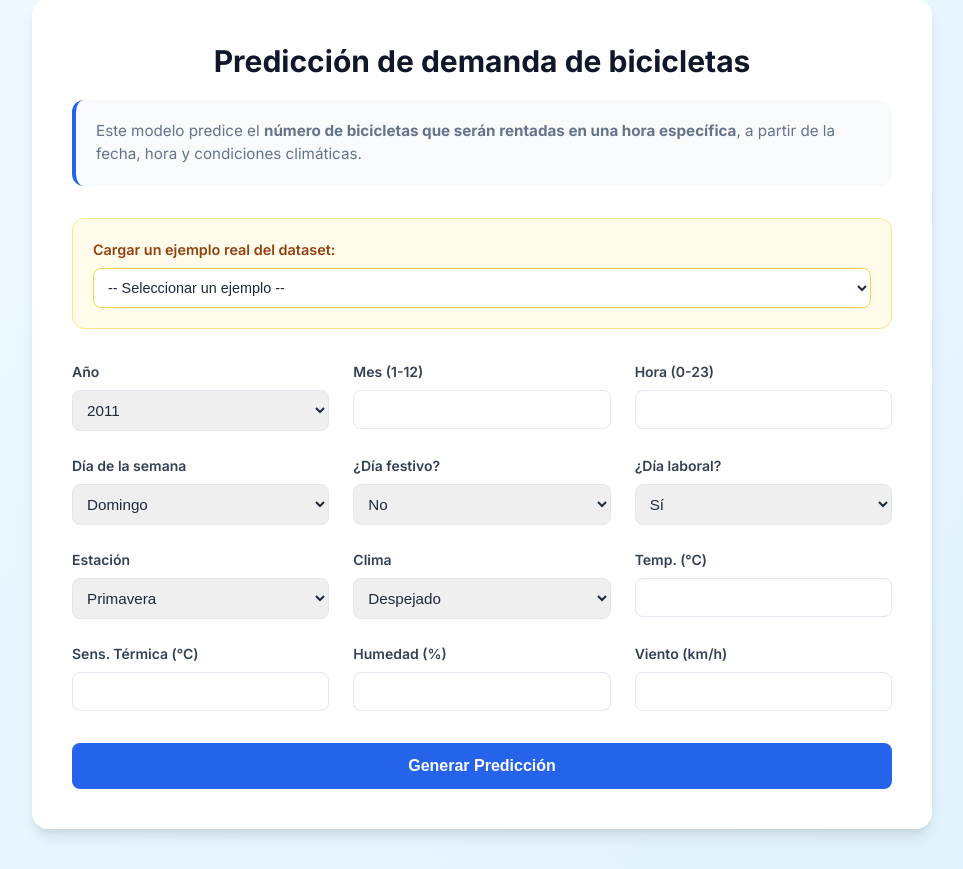
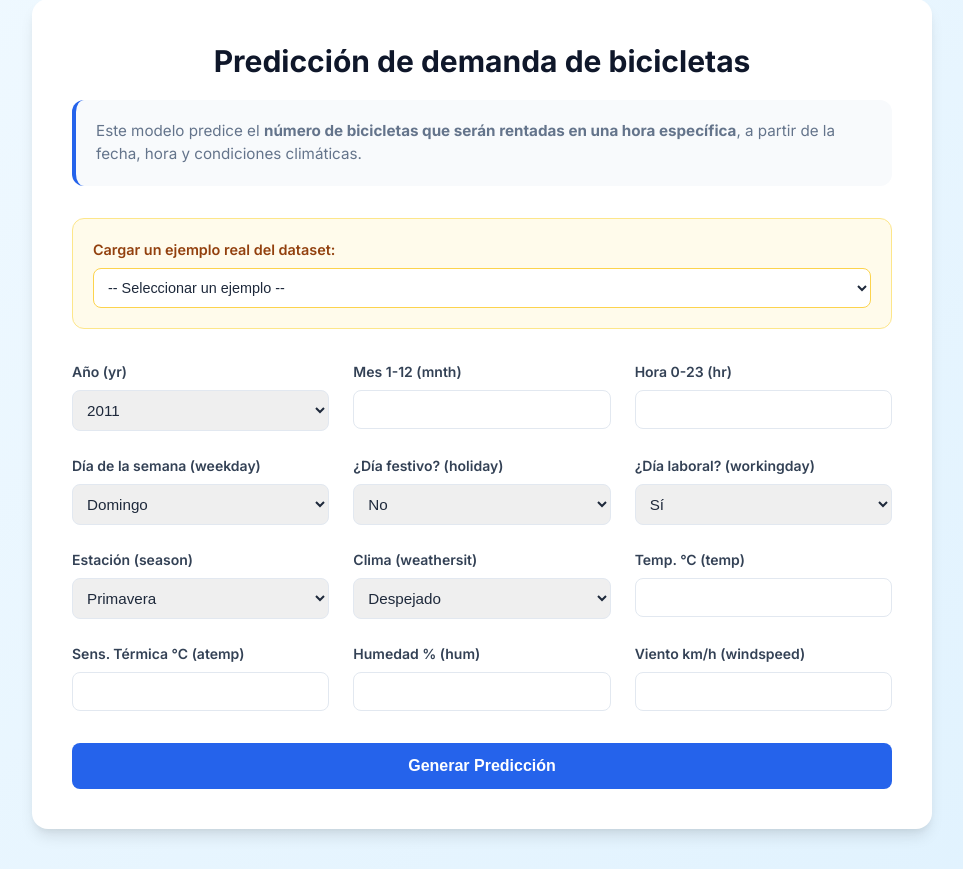
Before and after one commit to GelacioHB2004/Flask-Bike-Sharing, a Flask app: page / in a window 1280 px wide. Shown: the part 41-910 px from the top of the page, without its empty margins (158-1121 px from the left). Run offline with Flask 3, Linux system fonts and the light colour scheme; parts of the project's set-up code (start-up, migrations or seed data) failed here and were passed over.

Commit message:
bikesharing6

```diff
--- a/app.py
+++ b/app.py
@@ -34,6 +34,8 @@ def normalizar_windspeed(windspeed_real):
 def index():
     resultado = None
     error = None
+    valor_real = None
+    diferencia = None
 
     if request.method == "POST":
         try:
@@ -50,6 +52,9 @@ def index():
             atemp_real = float(request.form["sensacion_termica"])
             hum_real = float(request.form["humedad"])
             wind_real = float(request.form["viento"])
+
+            # Valor real de cnt, solo presente si se cargó un ejemplo del dataset
+            cnt_real_str = request.form.get("cnt_real", "")
 
             # Validación de rangos razonables
             if not (1 <= mes <= 12):
@@ -84,12 +89,23 @@ def index():
             prediccion = pipeline.predict(datos)[0]
             resultado = max(0, round(prediccion))  # nunca puede haber una demanda negativa de bicicletas
 
+            # Si se usó un ejemplo del dataset, calculo la comparación contra el valor real
+            if cnt_real_str.strip() != "":
+                valor_real = int(cnt_real_str)
+                diferencia = abs(valor_real - resultado)
+
         except (ValueError, KeyError) as e:
             error = f"Datos inválidos: {e}"
         except Exception as e:
             error = f"Ocurrió un error al procesar la predicción: {e}"
 
-    return render_template("FormularioBikeSharing.html", resultado=resultado, error=error)
+    return render_template(
+        "FormularioBikeSharing.html",
+        resultado=resultado,
+        error=error,
+        valor_real=valor_real,
+        diferencia=diferencia
+    )
 
 
 if __name__ == "__main__":
--- a/templates/FormularioBikeSharing.html
+++ b/templates/FormularioBikeSharing.html
@@ -53,9 +53,11 @@
         </div>
 
         <form method="POST">
+            <input type="hidden" id="cnt_real" name="cnt_real" value="">
+
             <div class="form-grid">
                 <div class="form-group">
-                    <label for="anio">Año</label>
+                    <label for="anio">Año (yr)</label>
                     <select name="anio" id="anio" required>
                         <option value="2011">2011</option>
                         <option value="2012">2012</option>
@@ -63,17 +65,17 @@
                 </div>
 
                 <div class="form-group">
-                    <label for="mes">Mes (1-12)</label>
+                    <label for="mes">Mes 1-12 (mnth)</label>
                     <input type="number" name="mes" id="mes" min="1" max="12" required>
                 </div>
 
                 <div class="form-group">
-                    <label for="hora">Hora (0-23)</label>
+                    <label for="hora">Hora 0-23 (hr)</label>
                     <input type="number" name="hora" id="hora" min="0" max="23" required>
                 </div>
 
                 <div class="form-group">
-                    <label for="dia_semana">Día de la semana</label>
+                    <label for="dia_semana">Día de la semana (weekday)</label>
                     <select name="dia_semana" id="dia_semana" required>
                         <option value="0">Domingo</option>
                         <option value="1">Lunes</option>
@@ -86,7 +88,7 @@
                 </div>
 
                 <div class="form-group">
-                    <label for="es_festivo">¿Día festivo?</label>
+                    <label for="es_festivo">¿Día festivo? (holiday)</label>
                     <select name="es_festivo" id="es_festivo" required>
                         <option value="0">No</option>
                         <option value="1">Sí</option>
@@ -94,7 +96,7 @@
                 </div>
 
                 <div class="form-group">
-                    <label for="es_laboral">¿Día laboral?</label>
+                    <label for="es_laboral">¿Día laboral? (workingday)</label>
                     <select name="es_laboral" id="es_laboral" required>
                         <option value="1">Sí</option>
                         <option value="0">No</option>
@@ -102,7 +104,7 @@
                 </div>
 
                 <div class="form-group">
-                    <label for="estacion">Estación</label>
+                    <label for="estacion">Estación (season)</label>
                     <select name="estacion" id="estacion" required>
                         <option value="1">Primavera</option>
                         <option value="2">Verano</option>
@@ -112,7 +114,7 @@
                 </div>
 
                 <div class="form-group">
-                    <label for="clima">Clima</label>
+                    <label for="clima">Clima (weathersit)</label>
                     <select name="clima" id="clima" required>
                         <option value="1">Despejado</option>
                         <option value="2">Nublado / niebla</option>
@@ -122,22 +124,22 @@
                 </div>
 
                 <div class="form-group">
-                    <label for="temperatura">Temp. (°C)</label>
+                    <label for="temperatura">Temp. °C (temp)</label>
                     <input type="number" step="any" name="temperatura" id="temperatura" required>
                 </div>
 
                 <div class="form-group">
-                    <label for="sensacion_termica">Sens. Térmica (°C)</label>
+                    <label for="sensacion_termica">Sens. Térmica °C (atemp)</label>
                     <input type="number" step="any" name="sensacion_termica" id="sensacion_termica" required>
                 </div>
 
                 <div class="form-group">
-                    <label for="humedad">Humedad (%)</label>
+                    <label for="humedad">Humedad % (hum)</label>
                     <input type="number" step="any" name="humedad" id="humedad" min="0" max="100" required>
                 </div>
 
                 <div class="form-group">
-                    <label for="viento">Viento (km/h)</label>
+                    <label for="viento">Viento km/h (windspeed)</label>
                     <input type="number" step="any" name="viento" id="viento" min="0" required>
                 </div>
             </div>
@@ -150,6 +152,14 @@
             <strong>Resultado Estimado:</strong>
             <span class="valor-prediccion">{{ resultado }}</span>
             <span>bicicletas rentadas en esa hora.</span>
+
+            {% if valor_real is not none %}
+            <hr style="margin: 12px 0; border-color: #2ecc71;">
+            <div>
+                <strong>Valor real (cnt):</strong> {{ valor_real }} bicicletas.<br>
+                <strong>Diferencia absoluta:</strong> {{ diferencia }} bicicletas.
+            </div>
+            {% endif %}
         </div>
         {% endif %}
 
@@ -160,36 +170,36 @@
 
     <script>
         const ejemplos = [
-            { anio: "2011", mes: 6, hora: 22, dia: "0", festivo: "0", laboral: "0", estacion: "2", clima: "1", temp: 22.08, atemp: 23.0, hum: 78.0, viento: 15.0 },
-            { anio: "2011", mes: 2, hora: 14, dia: "0", festivo: "0", laboral: "0", estacion: "1", clima: "1", temp: 7.98, atemp: 7.0, hum: 46.0, viento: 6.0 },
-            { anio: "2012", mes: 1, hora: 9, dia: "1", festivo: "1", laboral: "0", estacion: "1", clima: "1", temp: -3.3, atemp: -8.0, hum: 58.0, viento: 11.0 },
-            { anio: "2011", mes: 12, hora: 0, dia: "2", festivo: "0", laboral: "1", estacion: "4", clima: "2", temp: 15.5, atemp: 16.0, hum: 77.0, viento: 20.0 },
-            { anio: "2011", mes: 11, hora: 9, dia: "0", festivo: "0", laboral: "0", estacion: "4", clima: "2", temp: 6.1, atemp: 5.0, hum: 75.0, viento: 6.0 },
-            { anio: "2011", mes: 7, hora: 10, dia: "4", festivo: "0", laboral: "1", estacion: "3", clima: "1", temp: 24.9, atemp: 26.0, hum: 42.0, viento: 17.0 },
-            { anio: "2011", mes: 5, hora: 20, dia: "2", festivo: "0", laboral: "1", estacion: "2", clima: "1", temp: 23.02, atemp: 25.0, hum: 74.0, viento: 6.0 },
-            { anio: "2011", mes: 5, hora: 14, dia: "2", festivo: "0", laboral: "1", estacion: "2", clima: "2", temp: 24.9, atemp: 27.0, hum: 58.0, viento: 35.0 },
-            { anio: "2012", mes: 8, hora: 6, dia: "6", festivo: "0", laboral: "0", estacion: "3", clima: "1", temp: 24.9, atemp: 28.0, hum: 84.0, viento: 15.0 },
-            { anio: "2011", mes: 2, hora: 3, dia: "3", festivo: "0", laboral: "1", estacion: "1", clima: "2", temp: 1.4, atemp: -3.0, hum: 47.0, viento: 13.0 },
-            { anio: "2011", mes: 2, hora: 8, dia: "0", festivo: "0", laboral: "0", estacion: "1", clima: "2", temp: 2.34, atemp: -1.0, hum: 64.0, viento: 13.0 },
-            { anio: "2011", mes: 5, hora: 20, dia: "4", festivo: "0", laboral: "1", estacion: "2", clima: "1", temp: 20.2, atemp: 24.0, hum: 64.0, viento: 13.0 },
-            { anio: "2011", mes: 10, hora: 3, dia: "1", festivo: "0", laboral: "1", estacion: "4", clima: "1", temp: 3.28, atemp: 1.0, hum: 87.0, viento: 7.0 },
-            { anio: "2011", mes: 11, hora: 6, dia: "6", festivo: "0", laboral: "0", estacion: "4", clima: "1", temp: 3.28, atemp: -2.0, hum: 60.0, viento: 22.0 },
-            { anio: "2012", mes: 11, hora: 17, dia: "2", festivo: "0", laboral: "1", estacion: "4", clima: "2", temp: 6.1, atemp: 2.0, hum: 75.0, viento: 26.0 },
-            { anio: "2011", mes: 2, hora: 16, dia: "2", festivo: "0", laboral: "1", estacion: "1", clima: "1", temp: 2.34, atemp: -4.0, hum: 35.0, viento: 35.0 },
-            { anio: "2011", mes: 10, hora: 1, dia: "2", festivo: "0", laboral: "1", estacion: "4", clima: "2", temp: 10.8, atemp: 11.0, hum: 87.0, viento: 7.0 },
-            { anio: "2012", mes: 7, hora: 23, dia: "2", festivo: "0", laboral: "1", estacion: "3", clima: "2", temp: 23.02, atemp: 24.0, hum: 83.0, viento: 11.0 },
-            { anio: "2011", mes: 11, hora: 14, dia: "3", festivo: "0", laboral: "1", estacion: "4", clima: "1", temp: 15.5, atemp: 16.0, hum: 45.0, viento: 11.0 },
-            { anio: "2012", mes: 9, hora: 12, dia: "1", festivo: "0", laboral: "1", estacion: "3", clima: "1", temp: 22.08, atemp: 25.0, hum: 44.0, viento: 26.0 },
-            { anio: "2012", mes: 1, hora: 17, dia: "5", festivo: "0", laboral: "1", estacion: "1", clima: "2", temp: 2.34, atemp: 1.0, hum: 32.0, viento: 6.0 },
-            { anio: "2011", mes: 1, hora: 3, dia: "1", festivo: "0", laboral: "1", estacion: "1", clima: "1", temp: -2.36, atemp: -8.0, hum: 50.0, viento: 15.0 },
-            { anio: "2011", mes: 8, hora: 21, dia: "3", festivo: "0", laboral: "1", estacion: "3", clima: "1", temp: 27.72, atemp: 28.0, hum: 33.0, viento: 7.0 },
-            { anio: "2012", mes: 8, hora: 5, dia: "0", festivo: "0", laboral: "0", estacion: "3", clima: "1", temp: 25.84, atemp: 30.0, hum: 74.0, viento: 17.0 },
-            { anio: "2012", mes: 4, hora: 18, dia: "6", festivo: "0", laboral: "0", estacion: "2", clima: "2", temp: 21.14, atemp: 25.0, hum: 35.0, viento: 15.0 },
-            { anio: "2012", mes: 1, hora: 7, dia: "5", festivo: "0", laboral: "1", estacion: "1", clima: "1", temp: 2.34, atemp: -2.0, hum: 69.0, viento: 15.0 },
-            { anio: "2011", mes: 8, hora: 4, dia: "5", festivo: "0", laboral: "1", estacion: "3", clima: "1", temp: 22.08, atemp: 23.0, hum: 78.0, viento: 9.0 },
-            { anio: "2011", mes: 10, hora: 14, dia: "3", festivo: "0", laboral: "1", estacion: "4", clima: "2", temp: 16.44, atemp: 17.0, hum: 77.0, viento: 0.0 },
-            { anio: "2012", mes: 4, hora: 17, dia: "1", festivo: "0", laboral: "1", estacion: "2", clima: "1", temp: 17.38, atemp: 18.0, hum: 32.0, viento: 28.0 },
-            { anio: "2011", mes: 5, hora: 11, dia: "2", festivo: "0", laboral: "1", estacion: "2", clima: "1", temp: 26.78, atemp: 28.0, hum: 51.0, viento: 15.0 }
+            { anio: "2011", mes: 6, hora: 22, dia: "0", festivo: "0", laboral: "0", estacion: "2", clima: "1", temp: 22.08, atemp: 23.0, hum: 78.0, viento: 15.0, cnt: 130 },
+            { anio: "2011", mes: 2, hora: 14, dia: "0", festivo: "0", laboral: "0", estacion: "1", clima: "1", temp: 7.98, atemp: 7.0, hum: 46.0, viento: 6.0, cnt: 161 },
+            { anio: "2012", mes: 1, hora: 9, dia: "1", festivo: "1", laboral: "0", estacion: "1", clima: "1", temp: -3.3, atemp: -8.0, hum: 58.0, viento: 11.0, cnt: 96 },
+            { anio: "2011", mes: 12, hora: 0, dia: "2", festivo: "0", laboral: "1", estacion: "4", clima: "2", temp: 15.5, atemp: 16.0, hum: 77.0, viento: 20.0, cnt: 28 },
+            { anio: "2011", mes: 11, hora: 9, dia: "0", festivo: "0", laboral: "0", estacion: "4", clima: "2", temp: 6.1, atemp: 5.0, hum: 75.0, viento: 6.0, cnt: 170 },
+            { anio: "2011", mes: 7, hora: 10, dia: "4", festivo: "0", laboral: "1", estacion: "3", clima: "1", temp: 24.9, atemp: 26.0, hum: 42.0, viento: 17.0, cnt: 127 },
+            { anio: "2011", mes: 5, hora: 20, dia: "2", festivo: "0", laboral: "1", estacion: "2", clima: "1", temp: 23.02, atemp: 25.0, hum: 74.0, viento: 6.0, cnt: 280 },
+            { anio: "2011", mes: 5, hora: 14, dia: "2", festivo: "0", laboral: "1", estacion: "2", clima: "2", temp: 24.9, atemp: 27.0, hum: 58.0, viento: 35.0, cnt: 158 },
+            { anio: "2012", mes: 8, hora: 6, dia: "6", festivo: "0", laboral: "0", estacion: "3", clima: "1", temp: 24.9, atemp: 28.0, hum: 84.0, viento: 15.0, cnt: 49 },
+            { anio: "2011", mes: 2, hora: 3, dia: "3", festivo: "0", laboral: "1", estacion: "1", clima: "2", temp: 1.4, atemp: -3.0, hum: 47.0, viento: 13.0, cnt: 1 },
+            { anio: "2011", mes: 2, hora: 8, dia: "0", festivo: "0", laboral: "0", estacion: "1", clima: "2", temp: 2.34, atemp: -1.0, hum: 64.0, viento: 13.0, cnt: 12 },
+            { anio: "2011", mes: 5, hora: 20, dia: "4", festivo: "0", laboral: "1", estacion: "2", clima: "1", temp: 20.2, atemp: 24.0, hum: 64.0, viento: 13.0, cnt: 276 },
+            { anio: "2011", mes: 10, hora: 3, dia: "1", festivo: "0", laboral: "1", estacion: "4", clima: "1", temp: 3.28, atemp: 1.0, hum: 87.0, viento: 7.0, cnt: 3 },
+            { anio: "2011", mes: 11, hora: 6, dia: "6", festivo: "0", laboral: "0", estacion: "4", clima: "1", temp: 3.28, atemp: -2.0, hum: 60.0, viento: 22.0, cnt: 12 },
+            { anio: "2012", mes: 11, hora: 17, dia: "2", festivo: "0", laboral: "1", estacion: "4", clima: "2", temp: 6.1, atemp: 2.0, hum: 75.0, viento: 26.0, cnt: 527 },
+            { anio: "2011", mes: 2, hora: 16, dia: "2", festivo: "0", laboral: "1", estacion: "1", clima: "1", temp: 2.34, atemp: -4.0, hum: 35.0, viento: 35.0, cnt: 83 },
+            { anio: "2011", mes: 10, hora: 1, dia: "2", festivo: "0", laboral: "1", estacion: "4", clima: "2", temp: 10.8, atemp: 11.0, hum: 87.0, viento: 7.0, cnt: 9 },
+            { anio: "2012", mes: 7, hora: 23, dia: "2", festivo: "0", laboral: "1", estacion: "3", clima: "2", temp: 23.02, atemp: 24.0, hum: 83.0, viento: 11.0, cnt: 147 },
+            { anio: "2011", mes: 11, hora: 14, dia: "3", festivo: "0", laboral: "1", estacion: "4", clima: "1", temp: 15.5, atemp: 16.0, hum: 45.0, viento: 11.0, cnt: 172 },
+            { anio: "2012", mes: 9, hora: 12, dia: "1", festivo: "0", laboral: "1", estacion: "3", clima: "1", temp: 22.08, atemp: 25.0, hum: 44.0, viento: 26.0, cnt: 332 },
+            { anio: "2012", mes: 1, hora: 17, dia: "5", festivo: "0", laboral: "1", estacion: "1", clima: "2", temp: 2.34, atemp: 1.0, hum: 32.0, viento: 6.0, cnt: 349 },
+            { anio: "2011", mes: 1, hora: 3, dia: "1", festivo: "0", laboral: "1", estacion: "1", clima: "1", temp: -2.36, atemp: -8.0, hum: 50.0, viento: 15.0, cnt: 1 },
+            { anio: "2011", mes: 8, hora: 21, dia: "3", festivo: "0", laboral: "1", estacion: "3", clima: "1", temp: 27.72, atemp: 28.0, hum: 33.0, viento: 7.0, cnt: 209 },
+            { anio: "2012", mes: 8, hora: 5, dia: "0", festivo: "0", laboral: "0", estacion: "3", clima: "1", temp: 25.84, atemp: 30.0, hum: 74.0, viento: 17.0, cnt: 19 },
+            { anio: "2012", mes: 4, hora: 18, dia: "6", festivo: "0", laboral: "0", estacion: "2", clima: "2", temp: 21.14, atemp: 25.0, hum: 35.0, viento: 15.0, cnt: 481 },
+            { anio: "2012", mes: 1, hora: 7, dia: "5", festivo: "0", laboral: "1", estacion: "1", clima: "1", temp: 2.34, atemp: -2.0, hum: 69.0, viento: 15.0, cnt: 185 },
+            { anio: "2011", mes: 8, hora: 4, dia: "5", festivo: "0", laboral: "1", estacion: "3", clima: "1", temp: 22.08, atemp: 23.0, hum: 78.0, viento: 9.0, cnt: 7 },
+            { anio: "2011", mes: 10, hora: 14, dia: "3", festivo: "0", laboral: "1", estacion: "4", clima: "2", temp: 16.44, atemp: 17.0, hum: 77.0, viento: 0.0, cnt: 66 },
+            { anio: "2012", mes: 4, hora: 17, dia: "1", festivo: "0", laboral: "1", estacion: "2", clima: "1", temp: 17.38, atemp: 18.0, hum: 32.0, viento: 28.0, cnt: 632 },
+            { anio: "2011", mes: 5, hora: 11, dia: "2", festivo: "0", laboral: "1", estacion: "2", clima: "1", temp: 26.78, atemp: 28.0, hum: 51.0, viento: 15.0, cnt: 175 }
         ];
 
         function cargarEjemplo(indice) {
@@ -208,6 +218,7 @@
             document.getElementById("sensacion_termica").value = e.atemp;
             document.getElementById("humedad").value = e.hum;
             document.getElementById("viento").value = e.viento;
+            document.getElementById("cnt_real").value = e.cnt;
         }
     </script>
 </body>
```
